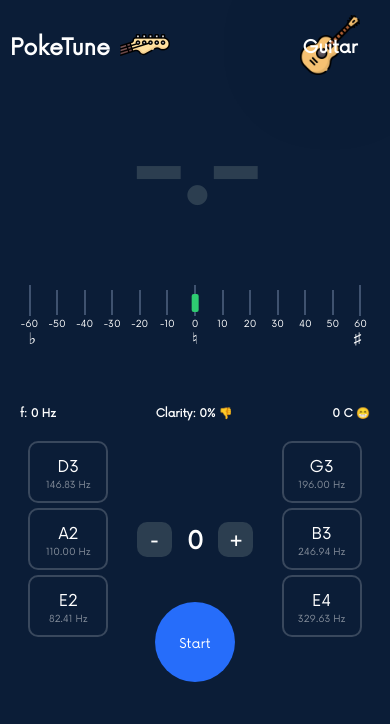
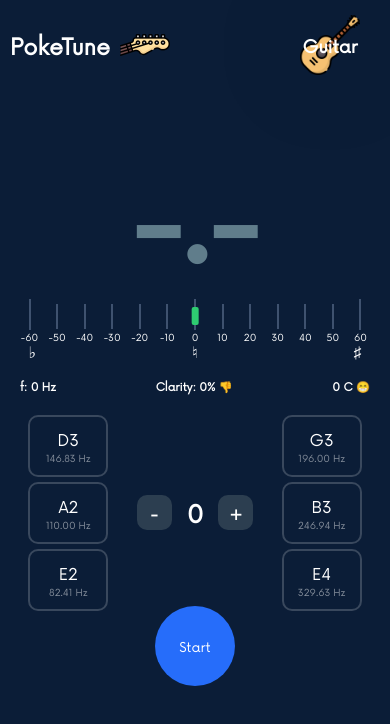
Before and after one commit to BrainbirdLab/Poketune, a SvelteKit app: page / in a window 390 px wide. Both pictures are taken after a click on the label "Guitar". Shown: the top 724 px of the page. Built offline with nearby package versions, Linux system fonts and the light colour scheme.

Commit message:
📱 Responsive

```diff
--- a/src/lib/components/Tuner.svelte
+++ b/src/lib/components/Tuner.svelte
@@ -501,6 +501,9 @@
                     </div>
                 {/each}
             </div>
+        </div>
+        {/if}
+        <div class="buttons on-off">
             {#if isListening}
                 <button in:fade class="listenActionButton stop" on:click={stop}
                     >Stop</button
@@ -511,7 +514,6 @@
                 >
             {/if}
         </div>
-    {/if}
 </div>
 
 <style lang="scss">
@@ -525,11 +527,12 @@
 
     canvas {
         position: absolute;
-        bottom: -20%;
+        bottom: 0;
         left: 50%;
         transform: translateX(-50%);
         opacity: 1;
         transition: 100ms;
+        z-index: -1;
         &.hidden {
             opacity: 0;
         }
@@ -542,8 +545,8 @@
         align-items: center;
         gap: 10px;
         padding: 0 10px;
+        width: 100%;
         margin-bottom: -25px;
-        width: 100%;
         position: relative;
     }
 
@@ -598,7 +601,7 @@
         display: flex;
         flex-direction: column;
         align-items: center;
-        justify-content: flex-start;
+        justify-content: center;
         background: rgba(0, 128, 128, 0);
         border-radius: 10px;
         height: 100%;
@@ -656,8 +659,6 @@
         align-items: center;
         justify-content: center;
         flex-direction: row;
-        margin-bottom: 40px;
-        margin-top: 25px;
         width: 100%;
     }
 
@@ -767,7 +768,6 @@
         gap: 10px;
         width: 100%;
         position: relative;
-        margin-bottom: -20px;
         pointer-events: none;
     }
 
@@ -780,13 +780,12 @@
         align-items: flex-end;
         font-size: 7rem;
         height: 10rem;
-        color: #2c3e50;
-        margin-bottom: 40px;
+        color: #607d8b;
         .octave {
             font-size: 3rem;
             margin-left: 5px;
             margin-bottom: 10px;
-            color: #2c3e50;
+            color: #607d8b;
         }
     }
 
@@ -800,8 +799,6 @@
         background: #266dfa;
         cursor: pointer;
         transition: 100ms;
-        position: absolute;
-        bottom: -45px;
     }
 
     @keyframes pulse {
@@ -820,6 +817,18 @@
 
     .stop {
         background: #ff0000;
+    }
+
+    .on-off{
+        position: relative;
+        height: 120px;
+        width: 120px;
+        display: flex;
+        justify-content: center;
+        align-items: center;
+    }
+
+    .on-off:has(.stop){
         &::after {
             content: "";
             position: absolute;
--- a/src/routes/+page.svelte
+++ b/src/routes/+page.svelte
@@ -52,8 +52,13 @@
 
     .tunerWrapper{
         width: min(100vw, 450px);
-        height: 85vh;
+        height: 100%;
         overflow: hidden;
+        position: absolute;
+        top: 50%;
+        left: 50%;
+        transform: translate(-50%, -50%);
+        z-index: -1;
     }
 
     .title {
```
